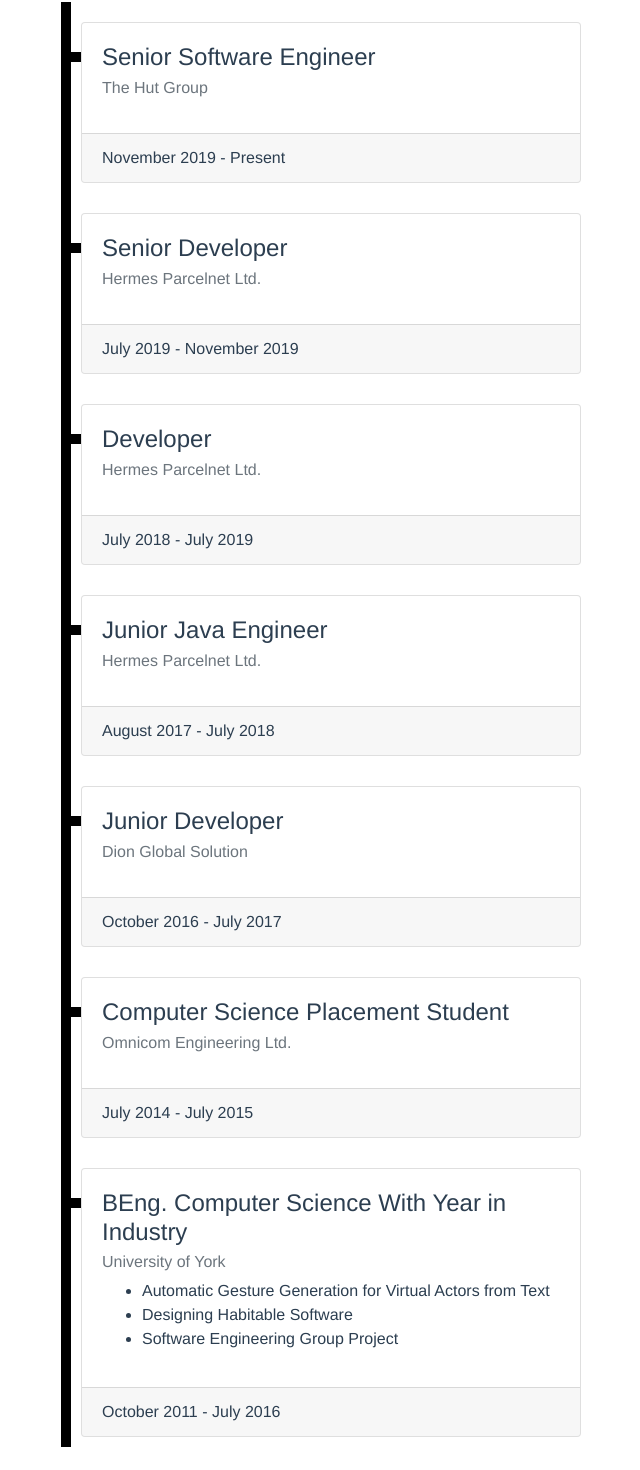
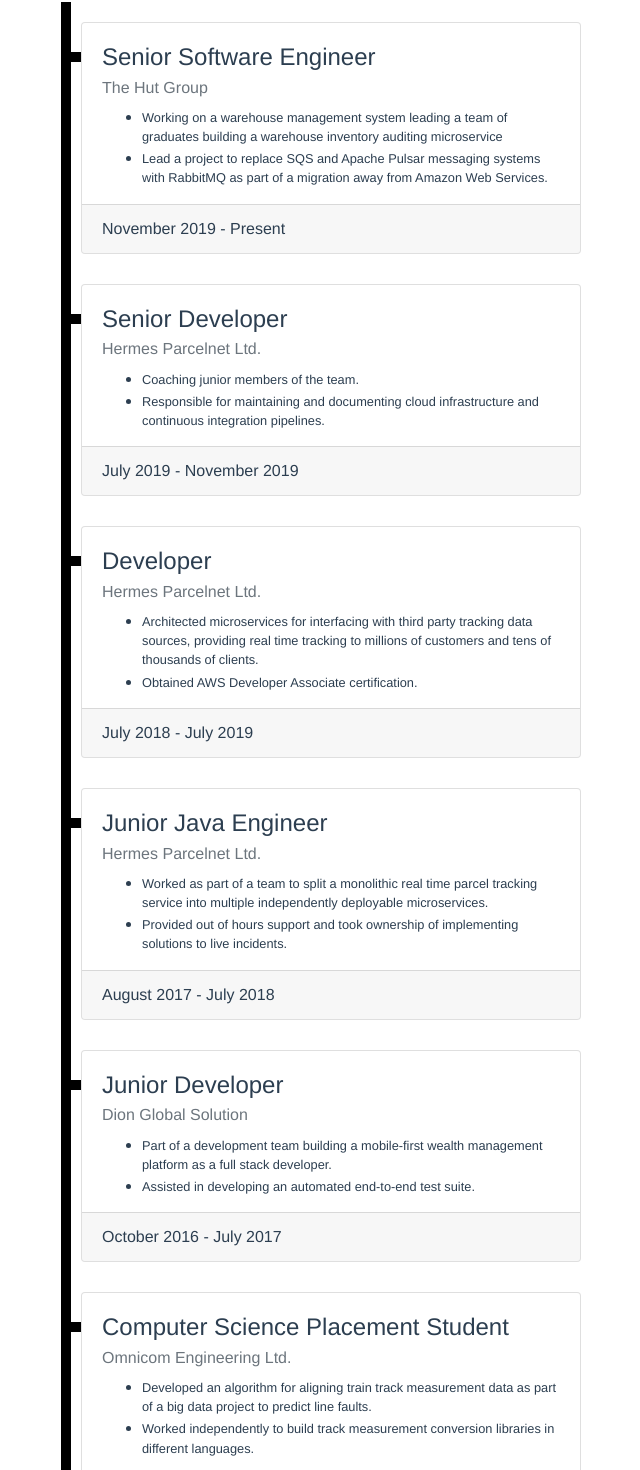
Before and after one commit to alex-stewart/professional-website, a Vue app in the folder frontend/: page / in a window 1280 px wide. Shown: the part 549-2019 px from the top of the page, without its empty margins (314-954 px from the left). Before the commit the page ends 1996 px from the top, so only its background shows below. Built offline with nearby package versions, Linux system fonts and the light colour scheme.

Commit message:
Added initial role history

```diff
--- a/frontend/src/components/About.vue
+++ b/frontend/src/components/About.vue
@@ -11,7 +11,7 @@
                 <div class="h4">Software Engineer | Tech Leader</div>
             </b-row>
             <b-row align-h="center">
-                <div>Engineering cloud native microservices.</div>
+                <div>AWS Certified Developer engineering cloud native microservices in the logistics industry.</div>
             </b-row>
             <b-row align-h="center" class="nav-row">
                 <Links/>
--- a/frontend/src/components/Experience.vue
+++ b/frontend/src/components/Experience.vue
@@ -26,32 +26,56 @@
                         companyName: 'The Hut Group',
                         title: 'Senior Software Engineer',
                         startDate: 'November 2019',
-                        endDate: 'Present'
+                        endDate: 'Present',
+                        details: [
+                            'Working on a warehouse management system leading a team of graduates building a warehouse inventory auditing microservice',
+                            'Lead a project to replace SQS and Apache Pulsar messaging systems with RabbitMQ as part of a migration away from Amazon Web Services.'
+                        ]
                     }, {
                         companyName: 'Hermes Parcelnet Ltd.',
                         title: 'Senior Developer',
                         startDate: 'July 2019',
-                        endDate: 'November 2019'
+                        endDate: 'November 2019',
+                        details: [
+                            'Coaching junior members of the team.',
+                            'Responsible for maintaining and documenting cloud infrastructure and continuous integration pipelines.'
+                        ]
                     }, {
                         companyName: 'Hermes Parcelnet Ltd.',
                         title: 'Developer',
                         startDate: 'July 2018',
-                        endDate: 'July 2019'
+                        endDate: 'July 2019',
+                        details: [
+                            'Architected microservices for interfacing with third party tracking data sources, providing real time tracking to millions of customers and tens of thousands of clients.',
+                            'Obtained AWS Developer Associate certification.'
+                        ]
                     }, {
                         companyName: 'Hermes Parcelnet Ltd.',
                         title: 'Junior Java Engineer',
                         startDate: 'August 2017',
-                        endDate: 'July 2018'
+                        endDate: 'July 2018',
+                        details: [
+                            'Worked as part of a team to split a monolithic real time parcel tracking service into multiple independently deployable microservices.',
+                            'Provided out of hours support and took ownership of implementing solutions to live incidents.'
+                        ]
                     }, {
                         companyName: 'Dion Global Solution',
                         title: 'Junior Developer',
                         startDate: 'October 2016',
-                        endDate: 'July 2017'
+                        endDate: 'July 2017',
+                        details: [
+                            'Part of a development team building a mobile-first wealth management platform as a full stack developer.',
+                            'Assisted in developing an automated end-to-end test suite.'
+                        ]
                     }, {
                         companyName: 'Omnicom Engineering Ltd.',
                         title: 'Computer Science Placement Student',
                         startDate: 'July 2014',
-                        endDate: 'July 2015'
+                        endDate: 'July 2015',
+                        details: [
+                            'Developed an algorithm for aligning train track measurement data as part of a big data project to predict line faults.',
+                            'Worked independently to build track measurement conversion libraries in different languages.'
+                        ]
                     }, {
                         companyName: 'University of York',
                         title: 'BEng. Computer Science With Year in Industry',
--- a/frontend/src/components/Role.vue
+++ b/frontend/src/components/Role.vue
@@ -1,13 +1,14 @@
 <template>
     <div>
         <div class="timeline-notch"/>
-        <b-card :title="role.title"
+        <b-card class="role-card"
+                :title="role.title"
                 :sub-title="role.companyName"
                 :footer="formatFooter()">
             <b-card-text>
                 <ul>
                     <li v-for="detail in role.details" v-bind:key="detail">
-                        {{detail}}
+                        <div class="small">{{detail}}</div>
                     </li>
                 </ul>
             </b-card-text>
@@ -40,4 +41,7 @@
         left: -10px;
         top: 40px;
     }
+    .role-card div.card-body{
+        padding-bottom: 0;
+    }
 </style>
```
